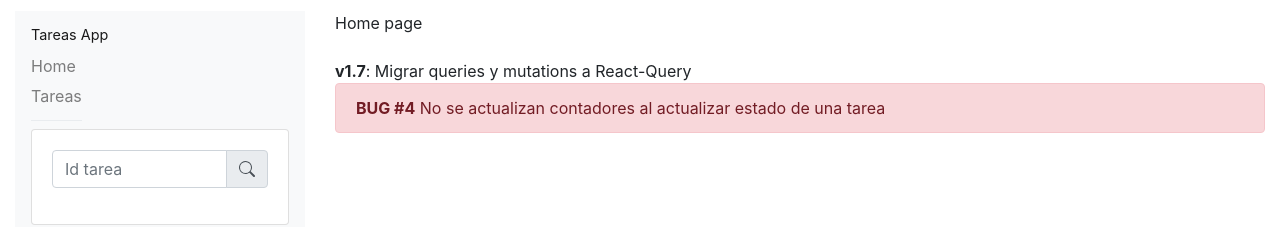
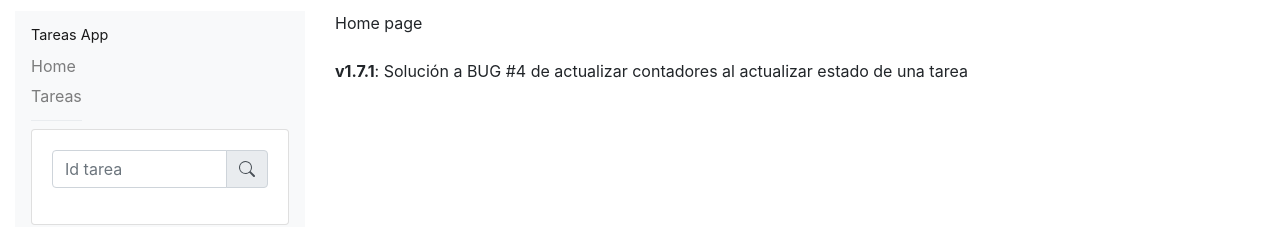
Before and after one commit to joseucarvajal/react-query-course-refactor.es, a React (Create React App) app: page / in a window 1280 px wide. Shown: the top 227 px of the page. Built offline with nearby package versions, Linux system fonts and the light colour scheme; no server answers.

Commit message:
Branch v1.7.1: Solución a BUG #4  de actualizar contadores al actualizar estado de una tarea

```diff
--- a/src/Hooks/Tarea/useActualizarTarea.hook.js
+++ b/src/Hooks/Tarea/useActualizarTarea.hook.js
@@ -8,7 +8,8 @@ export const useActualizarTarea = () => {
         tarea =>  tareasApi.put(`/tareas/${tarea.id}`, tarea),
     {
         onSuccess: (response, tarea)=>{
-            queryClient.refetchQueries(['tareas', tarea.id]);
+            queryClient.setQueryData(['tareas', tarea.id], tarea);
+            queryClient.refetchQueries('tareas');
         },
     });
 }
--- a/src/Hooks/Tarea/useDatosTarea.hook.js
+++ b/src/Hooks/Tarea/useDatosTarea.hook.js
@@ -11,5 +11,6 @@ export const useDatosTarea = () => {
         return data;
     }, {
         refetchOnWindowFocus: false,
+        staleTime: Infinity,
     });
 }
--- a/src/Hooks/Tarea/useTarea.hook.js
+++ b/src/Hooks/Tarea/useTarea.hook.js
@@ -14,5 +14,8 @@ export const useTarea = (idTarea) => {
         return data;
     }, {
         enabled:!!idTarea, //ignored when refetch
+        retry: 0,
+        cacheTime: 10*1000,
+        staleTime: 2*60000,
     });
 }
--- a/src/Pages/Home/Home.page.jsx
+++ b/src/Pages/Home/Home.page.jsx
@@ -7,10 +7,7 @@ const Home = () => {
             Home page
             <br />
             <br />
-            <b>v1.7</b>: Migrar queries y mutations a React-Query
-            <Alert variant="danger">
-                <b>BUG #4</b> No se actualizan contadores al actualizar estado de una tarea
-            </Alert>
+            <b>v1.7.1</b>: Solución a BUG #4  de actualizar contadores al actualizar estado de una tarea
         </div>
     )
 }
--- a/src/components/Tarea/Buscador-tarea/Buscador-tarea.comp.jsx
+++ b/src/components/Tarea/Buscador-tarea/Buscador-tarea.comp.jsx
@@ -25,6 +25,12 @@ const BuscadorTarea = () => {
     const onTareaChange = async (event) => {
         setTareaId(event.target.value.trim());
     }
+
+    useEffect(()=>{
+        if(isError){
+            setTareaId('');
+        }
+    }, [isError]);
 
     return (
         <Card>
```
Also changed, not shown: src/Providers/Tarea/Tarea.provider.jsx (added).
